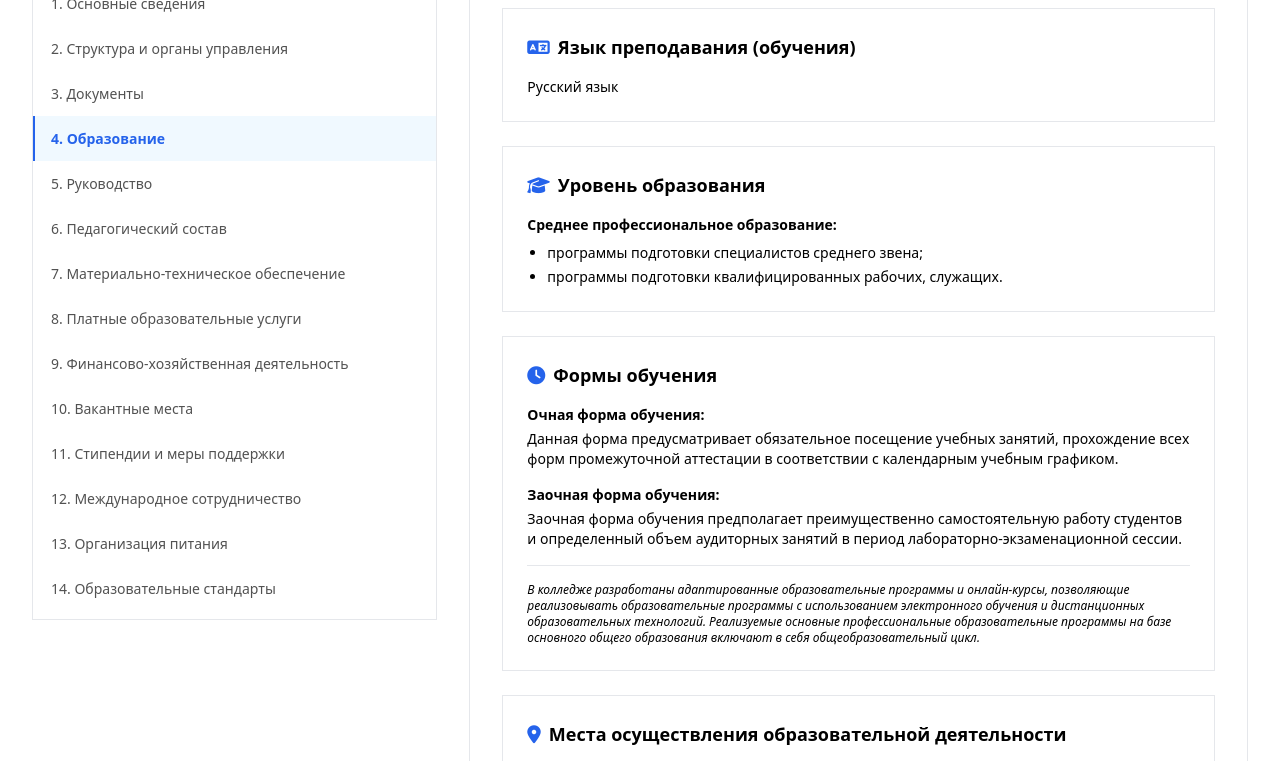
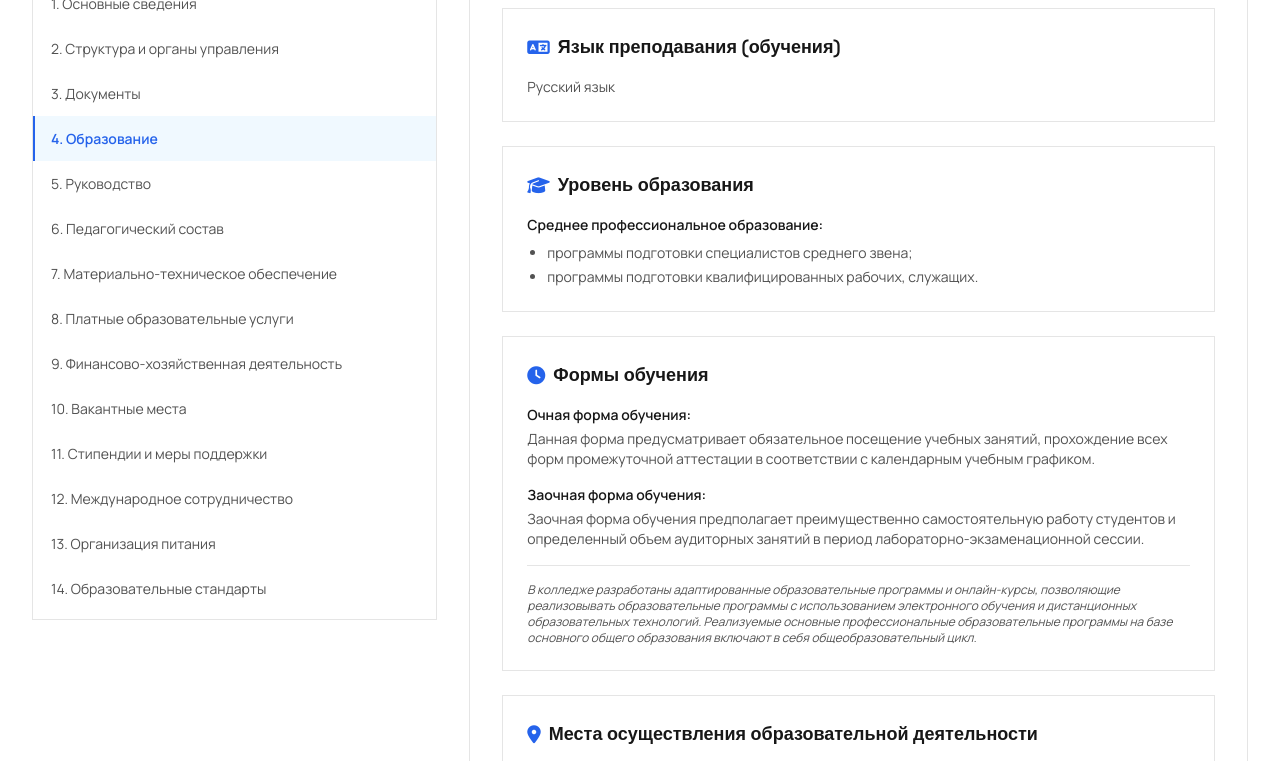
Before and after one commit to klubinandrey-bit/college, a plain HTML site: page obrazovanie.html in a window 1280 px wide. Shown: the part 399-1160 px from the top of the page. Drawn offline with nearby package versions, Linux system fonts and the light colour scheme.

Commit message:
Add files via upload

```diff
--- a/obrazovanie.html
+++ b/obrazovanie.html
@@ -18,7 +18,7 @@
                     darkMode: 'class',
                     theme: {
                         extend: {
-                            fontFamily: { sans: ['Manrope', 'sans-serif'] — ['Manrope', 'sans-serif'], display: ['Space Grotesk', 'sans-serif'] — ['Space Grotesk', 'sans-serif'], mono: ['JetBrains Mono', 'monospace'] — ['JetBrains Mono', 'monospace'] },
+                            fontFamily: { sans: ['Manrope', 'sans-serif'], display: ['Space Grotesk', 'sans-serif'], mono: ['JetBrains Mono', 'monospace'] },
                             colors: {
                                 ink: { 50: '#fafafa', 100: '#f5f5f5', 200: '#e5e5e5', 300: '#d4d4d4', 400: '#a3a3a3', 500: '#737373', 600: '#525252', 700: '#404040', 800: '#262626', 900: '#171717', 950: '#0a0a0a' },
                                 night: { bg: '#1a1a1e', surface: '#26262b', border: '#3f3f46', hover: '#333338' }
```
